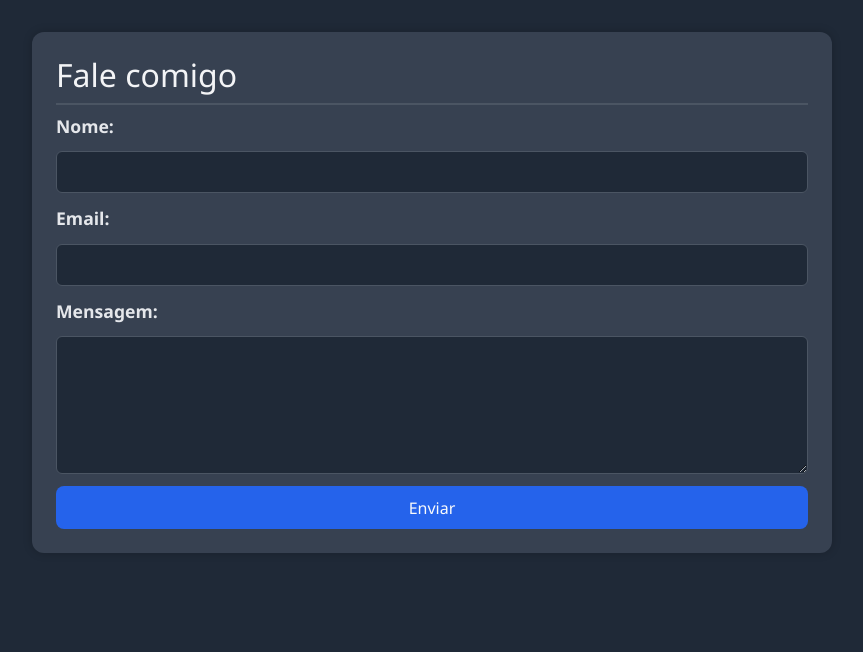
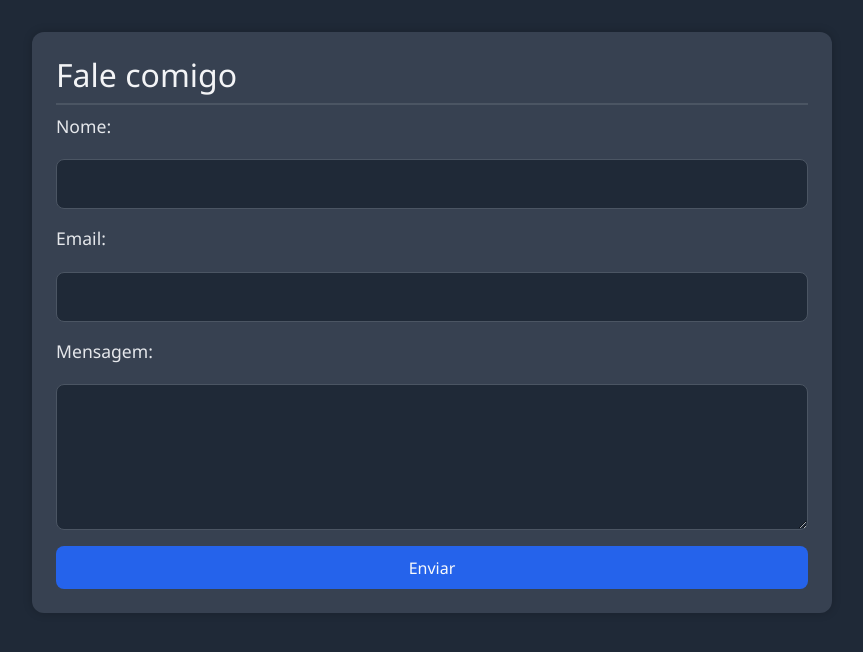
Before and after one commit to alvarojpr/portfolio, a Django app: page /fale-comigo/ in a window 1280 px wide. Shown: the part 58-710 px from the top of the page, without its empty margins (208-1071 px from the left). Run offline with Django 5.2, Linux system fonts and the light colour scheme.

Commit message:
Update style.css

```diff
--- a/core/static/core/css/style.css
+++ b/core/static/core/css/style.css
@@ -120,22 +120,27 @@ button:hover {
 .formulario-contato {
     display: flex;
     flex-direction: column;
-    gap: 0.75rem;
+    gap: 1rem;
+}
+
+.formulario-contato .campo {
+    display: flex;
+    flex-direction: column;
+}
+
+.formulario-contato label {
+    margin-bottom: 0.25rem;
+    color: #e5e7eb;
 }
 
 .formulario-contato input,
 .formulario-contato textarea {
-    padding: 0.5rem;
+    padding: 0.75rem;
     font-size: 1rem;
-    border-radius: 6px;
+    border-radius: 8px;
     border: 1px solid #4b5563;
     background-color: #1f2937;
     color: #f9fafb;
     width: 100%;
     box-sizing: border-box;
 }
-
-.formulario-contato label {
-    font-weight: bold;
-    color: #e5e7eb;
-}
```
